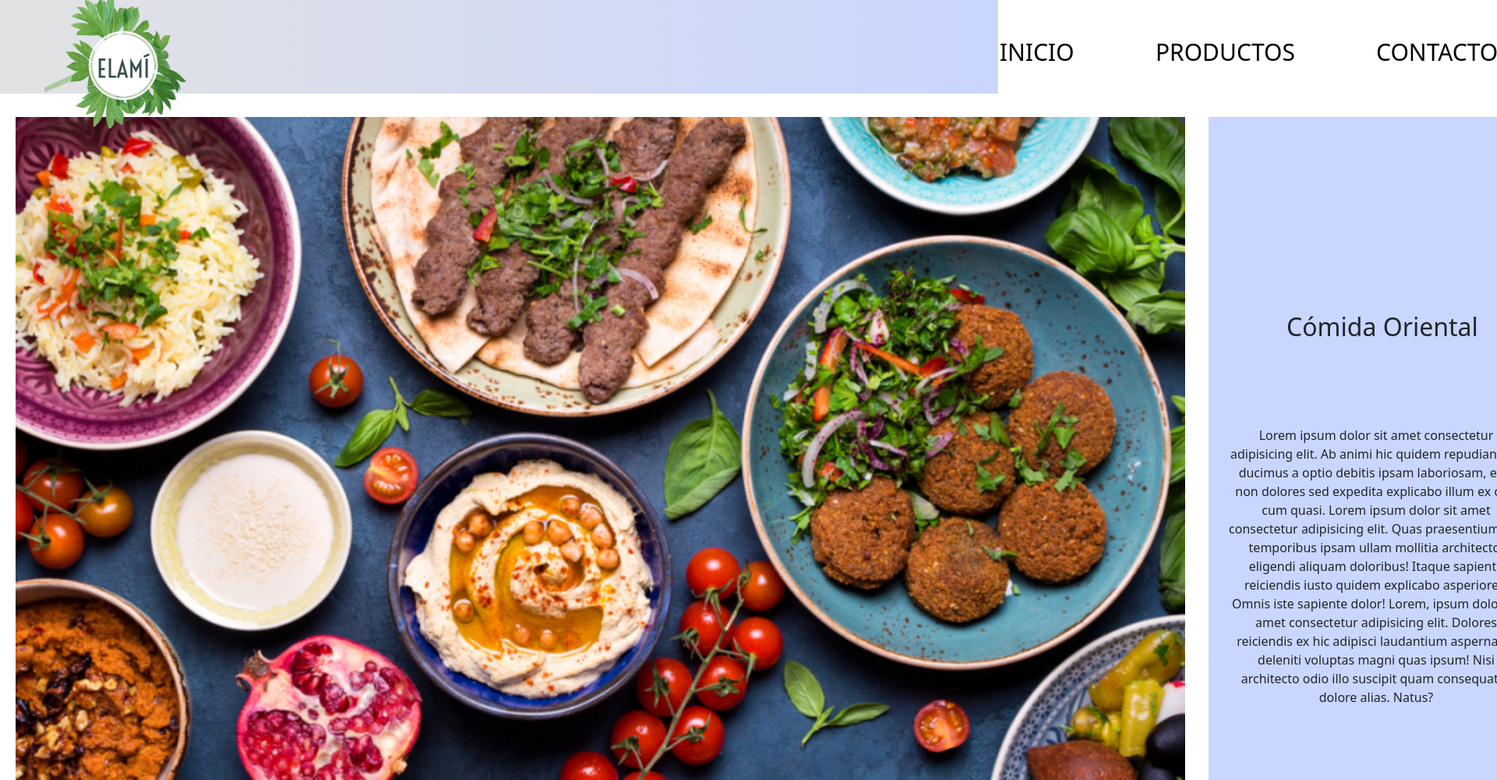
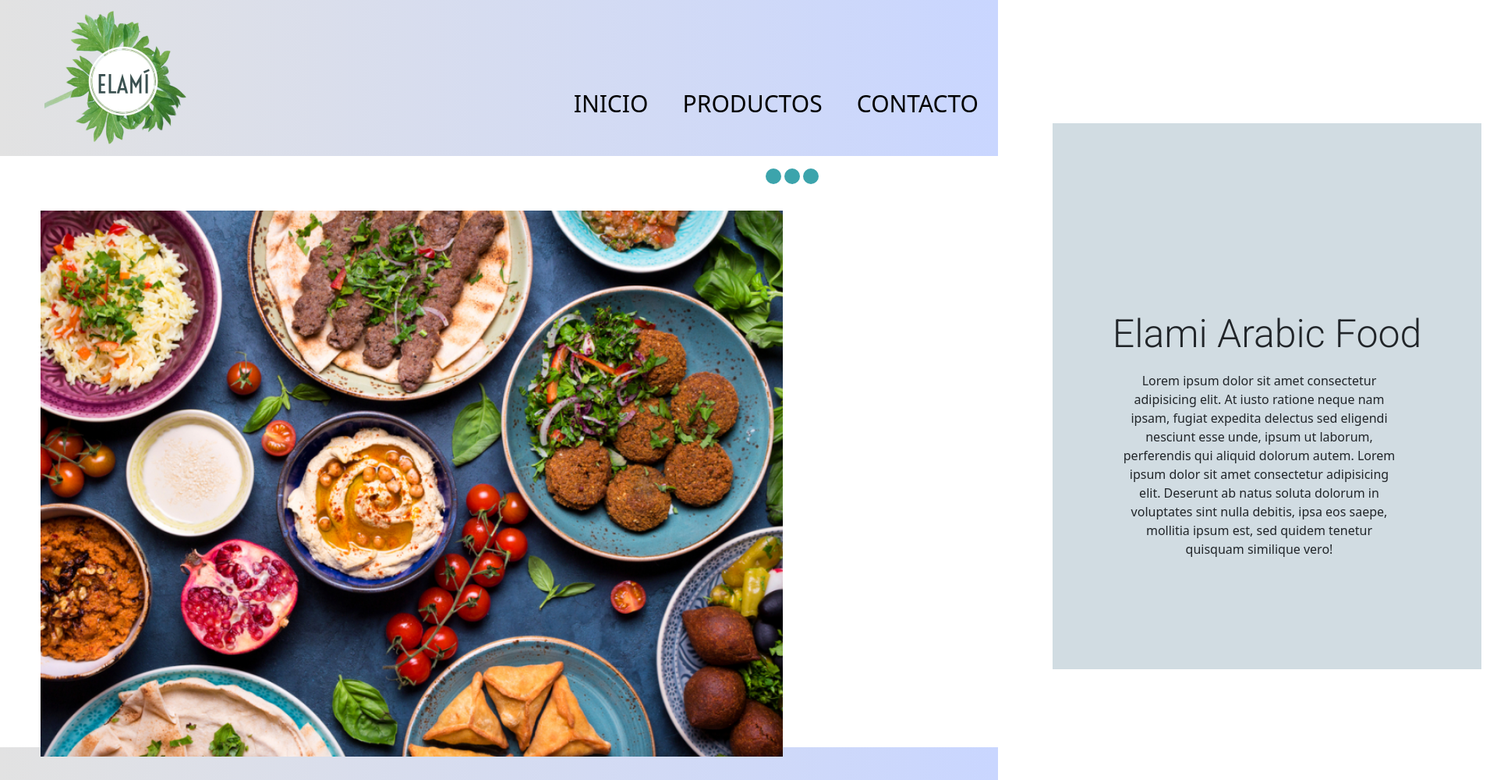
Before and after one commit to jotavx/Website-Elami, a plain HTML site: page index.html in a window 1280 px wide. Shown: the top 1000 px of the page at 78% size, 1920 px wide, since content can reach past the window. Drawn offline with nearby package versions, Linux system fonts and the light colour scheme.

Commit message:
Slider & Resp

```diff
--- a/index.html
+++ b/index.html
@@ -18,31 +18,49 @@
 </head>
 
 <body>
+
+  <header>
+    <div class="nav-bar">
+      <h1><img src="img/logo.png" alt="logo" class="logo" /></h1>
       <nav>
-    <img src="img/logo.png" alt="logo" class="logo" />
         <ul>
           <li><a href="">INICIO</a></li>
           <li><a href="">PRODUCTOS</a></li>
           <li><a href="">CONTACTO</a></li>
         </ul>
       </nav>
-
-  <header class="banner">
-    <article>
-      <h2>Cómida Oriental</h2>
-      <p>Lorem ipsum dolor sit amet consectetur adipisicing elit. Ab animi hic quidem repudiandae, ducimus a optio
-        debitis ipsam laboriosam, eius non dolores sed expedita explicabo illum ex odit cum quasi. Lorem ipsum dolor sit
-        amet consectetur adipisicing elit. Quas praesentium eos temporibus ipsam ullam mollitia architecto, eligendi
-        aliquam doloribus! Itaque sapiente reiciendis iusto quidem explicabo asperiores! Omnis iste sapiente dolor!
-        Lorem, ipsum dolor sit amet consectetur adipisicing elit. Dolores reiciendis ex hic adipisci laudantium
-        aspernatur deleniti voluptas magni quas ipsum! Nisi architecto odio illo suscipit quam consequatur dolore alias.
-        Natus?</p>
-    </article>
+    </div>
   </header>
 
+  <main>
+    <ul class="slider">
+      <li id="slide1"><img src="./img/banner-slide-2.jpg" alt="" class="banner"></li>
+      <li id="slide2"><img src="./img/banner-slide-3.jpg" alt=""></li>
+      <li id="slide3"><img src="./img/banner-slide.jpg" alt=""></li>
+    </ul>
+
+    <ul class="menu">
+      <li><a href="#slide1"></a></li>
+      <li><a href="#slide2"></a></li>
+      <li><a href="#slide3"></a></li>
+    </ul>
+  </main>
+
+  <article>
+    <div class="articulo">
+      <h2>Elami Arabic Food</h2>
+      <p>Lorem ipsum dolor sit amet consectetur adipisicing elit. At iusto ratione neque nam ipsam, fugiat expedita
+        delectus sed eligendi nesciunt esse unde, ipsum ut laborum, perferendis qui aliquid dolorum autem. Lorem ipsum
+        dolor sit amet consectetur adipisicing elit. Deserunt ab natus soluta dolorum in voluptates sint nulla debitis,
+        ipsa eos saepe, mollitia ipsum est, sed quidem tenetur quisquam similique vero!</p>
+    </div>
+  </article>
+
+
+
   <footer>
-    <img src="./img/logo.png" alt="" height="260px">
-    <p class="copyright">&copy Copyright Elamí Arabicfood - 2022</p>
+    <img src="./img/logo.png" alt="">
+    <p class="copyright"> &copy Copyright Elamí Arabicfood - 2022</p>
   </footer>
 
 </body>
--- a/styles.css
+++ b/styles.css
@@ -1,10 +1,8 @@
-html {
-  box-sizing: border-box;
-}
 *,
 *:before,
 *:after {
-  box-sizing: inherit;
+  box-sizing: border-box;
+  margin: 0;
 }
 
 a:link,
@@ -14,22 +12,77 @@ a:active {
   text-decoration: none;
 }
 
-p {
+/*                                                                 */
+
+ul.slider {
+  position: relative;
+}
+
+ul.slider li {
+  margin: 20px;
+  position: absolute;
+  opacity: 0;
+  width: inherit;
+  height: inherit;
+  transition: opacity 0.5s;
+}
+
+ul.slider li img {
+  margin-top: 50px;
+  width: 100%;
+  height: 700px;
+  object-fit: cover;
+}
+
+ul.slider li:first-child {
+  opacity: 1;
+}
+
+ul.slider li:target {
+  opacity: 1;
+}
+
+.menu li {
+  display: inline-block;
   text-align: center;
-  font-family: "Roboto", sans-serif;
+  position: relative;
+  left: 950px;
+}
+
+.menu li a {
+  display: inline-block;
+  color: white;
+  text-decoration: none;
+  background-color: rgb(60, 164, 172);
+  padding: 10px;
+  width: 20px;
+  height: 20px;
+  font-size: 20px;
+  border-radius: 100%;
+}
+
+/*                                                                        */
+
+body {
+  display: flex;
+  flex-direction: column;
+  min-height: 75vw;
+}
+
+nav {
+  position: absolute;
+  top: 110px;
+  right: 0;
 }
 
 nav li {
-  position: relative;
-  left: 1200px;
-  bottom: 380px;
+  display: inline;
   list-style-type: none;
-  display: inline;
-  margin: 0 50px;
+  margin: 0 25px 0 15px;
   font-size: 30px;
 }
 
-nav {
+.nav-bar {
   background: #c9d6ff; /* fallback for old browsers */
   background: -webkit-linear-gradient(
     to right,
@@ -41,45 +94,42 @@ nav {
     #e2e2e2,
     #c9d6ff
   ); /* W3C, IE 10+/ Edge, Firefox 16+, Chrome 26+, Opera 12+, Safari 7+ */
-
-  height: 120px;
+  height: 200px;
 }
 
 .logo {
   position: relative;
-  bottom: 120px;
+  bottom: 100px;
   right: 70px;
   max-width: 650px;
-  z-index: 1;
 }
 
-.banner {
-  margin: 30px 20px;
-  background-image: url(./img/banner-slide-2.jpg);
-  background-size: 100%;
-  height: 850px;
-  width: 1500px;
+main {
+  flex-grow: 1;
 }
 
-.banner article {
+.articulo {
+  height: 700px;
+  width: 550px;
   position: relative;
-  width: 450px;
-  height: 850px;
-  background-color: #c9d6ff;
-  left: 1530px;
+  background-color: rgb(209, 220, 226);
+  left: 1350px;
+  bottom: 100px;
 }
 
-article h2 {
+.articulo h2 {
+  top: 240px;
+  font-size: 50px;
+  font-family: "Roboto";
   position: relative;
-  left: 100px;
+  text-align: center;
+}
+.articulo p {
+  left: 90px;
+  width: 350px;
+  position: relative;
   top: 250px;
-}
-
-article p {
-  position: relative;
-  width: 380px;
-  left: 25px;
-  top: 350px;
+  text-align: center;
 }
 
 footer {
@@ -94,7 +144,5 @@ footer {
     #e2e2e2,
     #c9d6ff
   ); /* W3C, IE 10+/ Edge, Firefox 16+, Chrome 26+, Opera 12+, Safari 7+ */
-
-  height: 290px;
   text-align: center;
 }
```
Also changed, not shown: img/banner-slide-3.jpg (added), img/banner-slide.jpg. Lines whose indentation alone changed are shown as unchanged.
